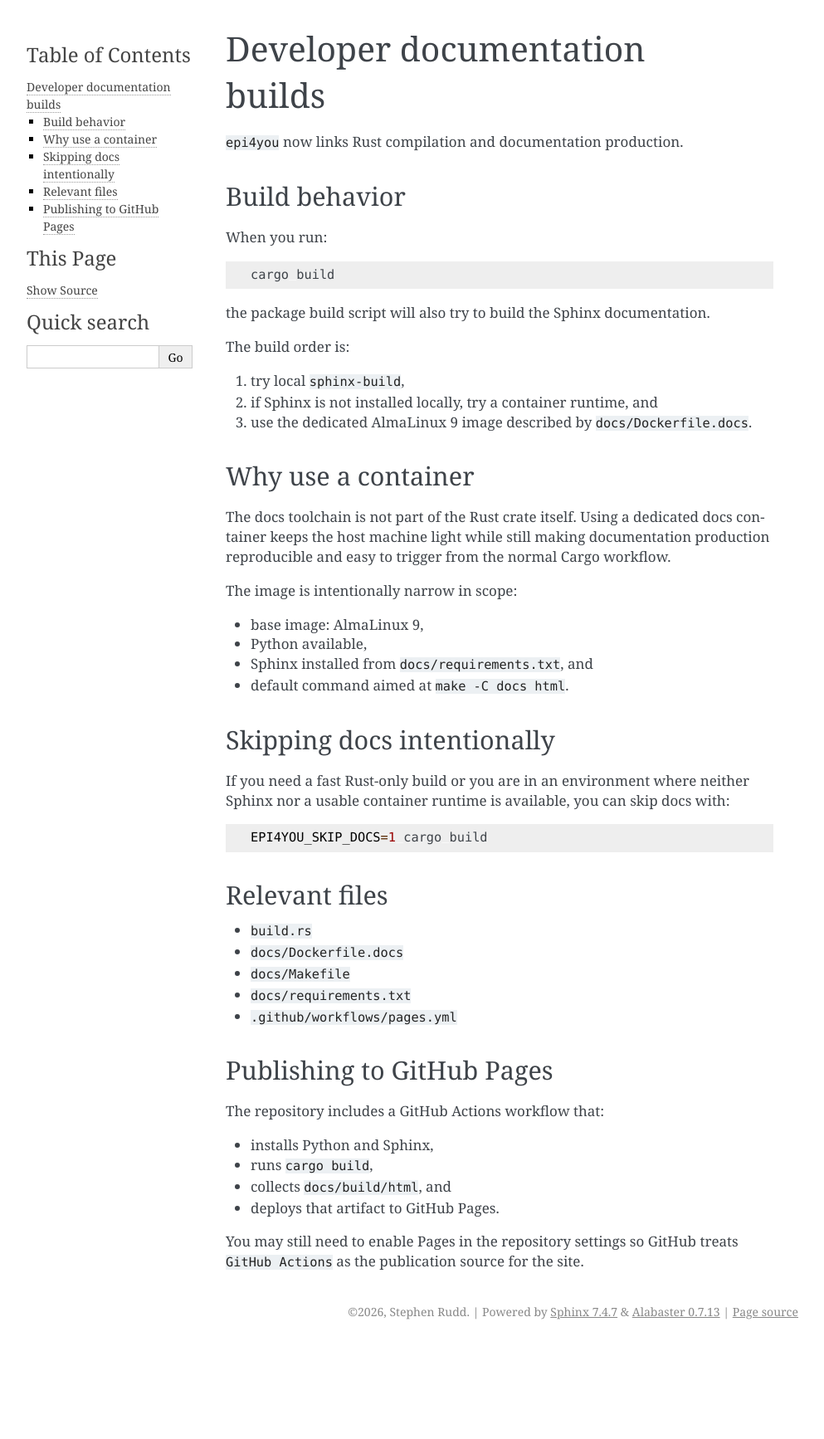
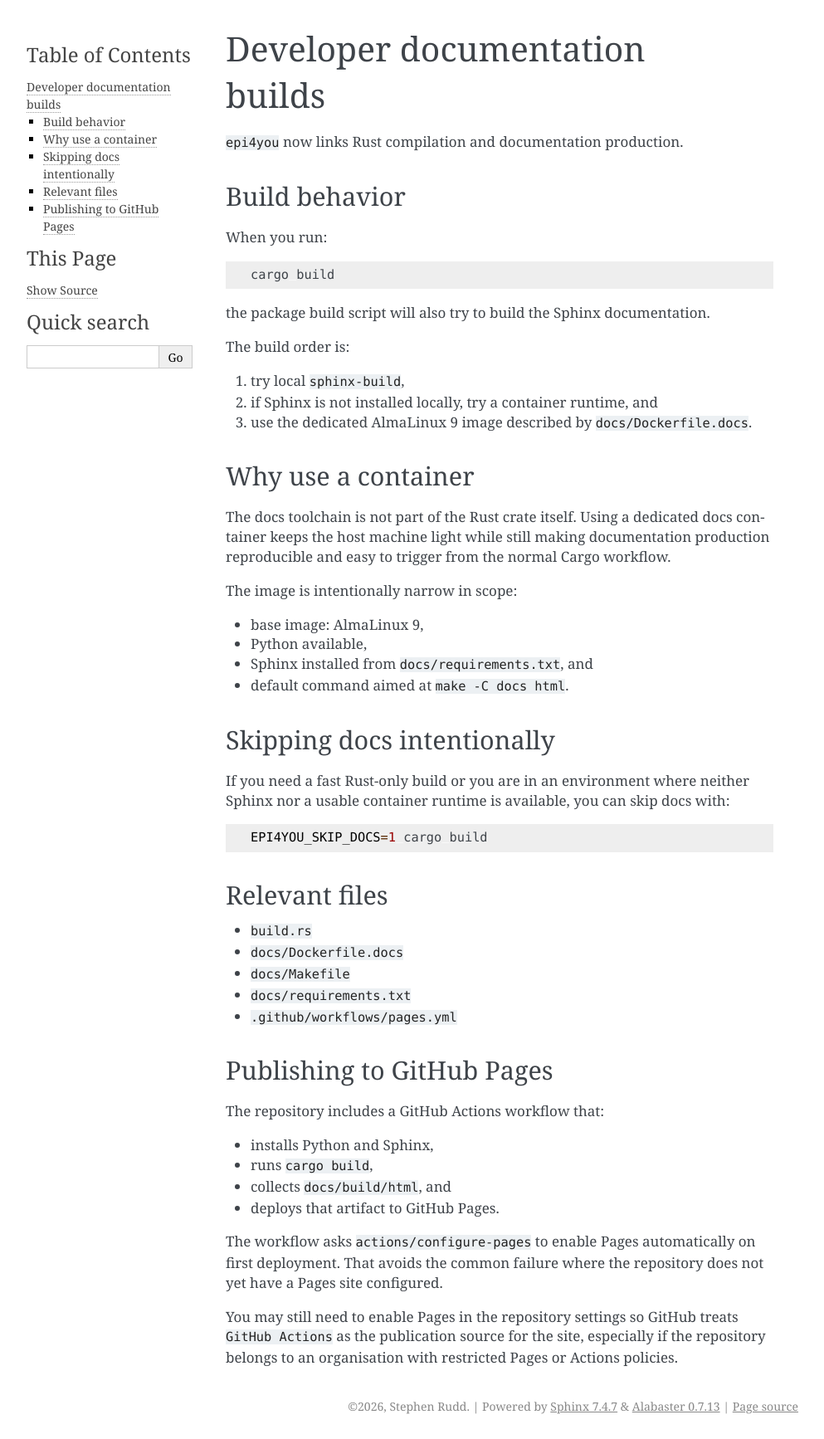
Before and after one commit to sagrudd/epi4you, a Sphinx documentation site: the page built from docs/source/developer-docs.rst, in a window 1280 px wide. Shown: the whole page at 83% size, without its empty margins (148-1141 px from the left). Built offline with Sphinx 7.4.7, drawn with Linux system fonts in a browser that asks for light colours; before the commit the page ends 1620 px from its top, so only the background shows below that.

Commit message:
Enable Pages site during docs deploy

```diff
--- a/docs/source/developer-docs.rst
+++ b/docs/source/developer-docs.rst
@@ -63,5 +63,11 @@ The repository includes a GitHub Actions workflow that:
 * collects ``docs/build/html``, and
 * deploys that artifact to GitHub Pages.
 
+The workflow asks ``actions/configure-pages`` to enable Pages automatically on
+first deployment. That avoids the common failure where the repository does not
+yet have a Pages site configured.
+
 You may still need to enable Pages in the repository settings so GitHub treats
-``GitHub Actions`` as the publication source for the site.
+``GitHub Actions`` as the publication source for the site, especially if the
+repository belongs to an organisation with restricted Pages or Actions
+policies.
```
Also changed, not shown: 1 other file.
